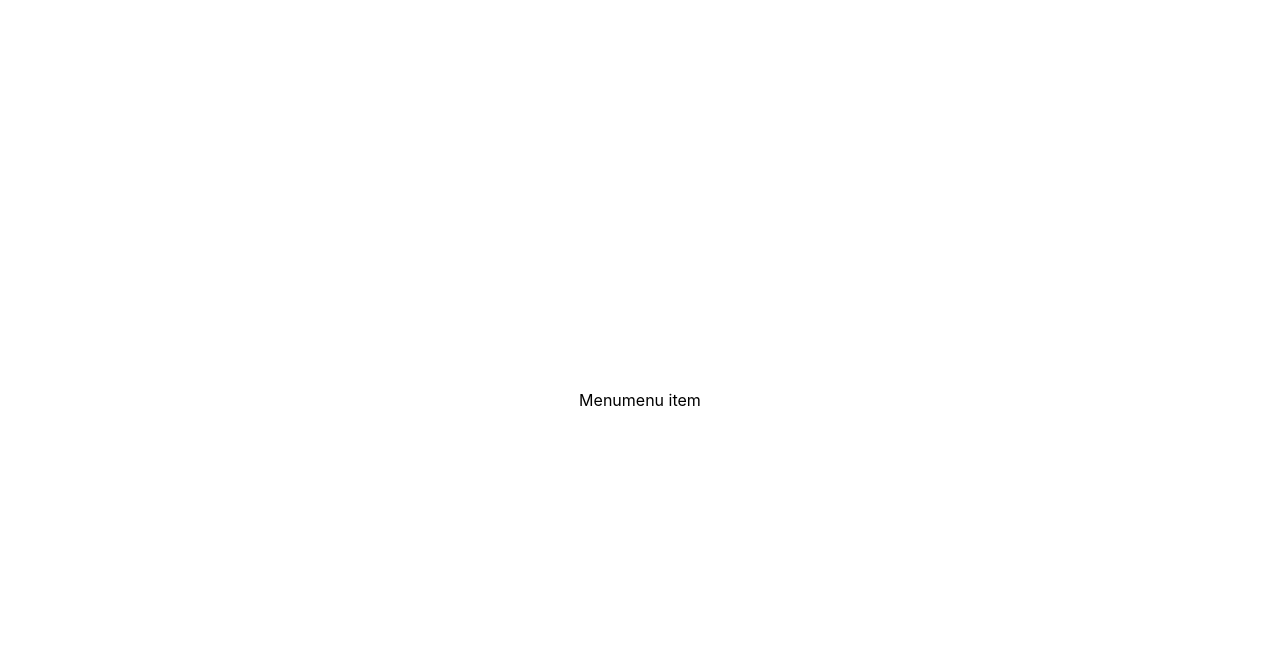
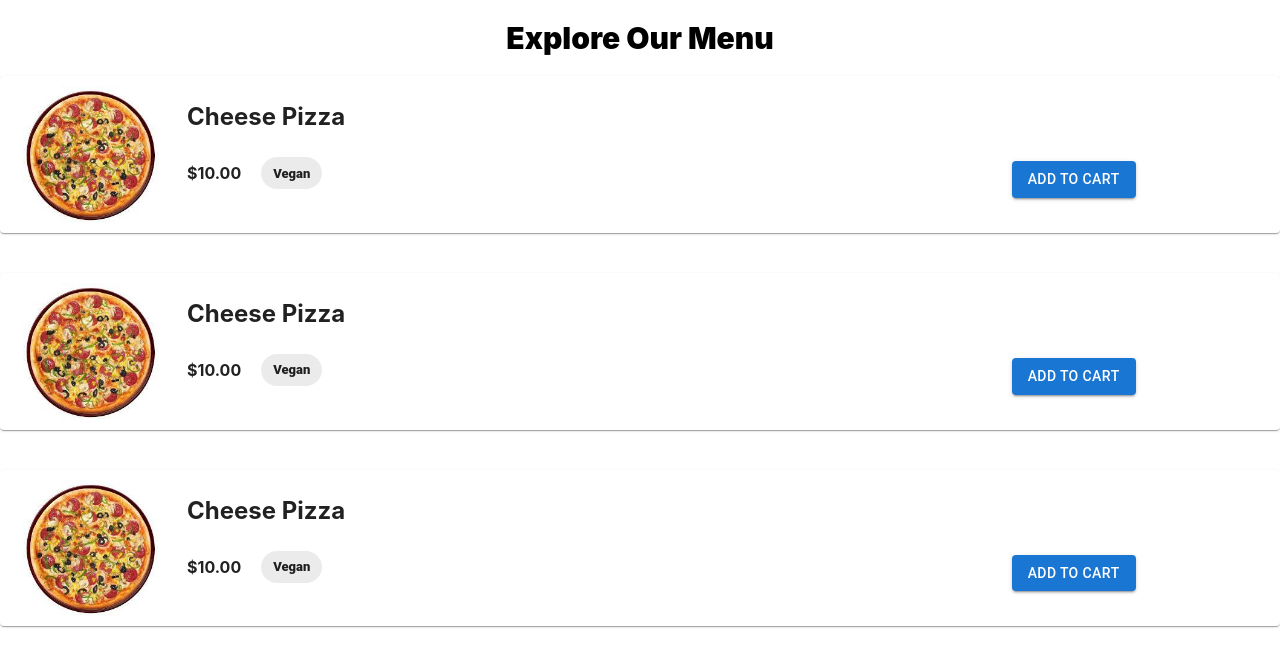
Before and after one commit to yusuf-delvi/dinein-ineuron-hackathon, a Next.js app: page /menu in a window 1280 px wide. Shown: the top 666 px of the page. Built offline with nearby package versions, Linux system fonts and the light colour scheme.

Commit message:
Menu List Page

```diff
--- a/pages/menu.js
+++ b/pages/menu.js
@@ -1,16 +1,43 @@
 import React from 'react';
+import Card from '@mui/material/Card';
+import Chip from '@mui/material/Chip';
+import styles from '../styles/Menu.module.css';
+import Button from '@mui/material/Button';
 
 const MenuItem = () => {
-	return <div>menu item</div>;
+	return <div sx={{ marginTop: '30px' }} >
+		<Card className={styles.menuItemContainer}>
+			<div className={styles.menuItemsimg}>
+			<img src='/pizza.jpg'>
+			</img>
+			</div>
+
+			<div className={styles.menuItemsmain}>
+				<h1>
+					Cheese Pizza
+				</h1>
+				<div className={styles.menuItemssub}>
+					<h3 >$10.00</h3>
+					<Chip sx={{marginLeft:"20px"}} label="Vegan"></Chip>
+				</div>
+			</div>
+
+			<div className={styles.menuItemBtnContainer}>
+			<Button variant="contained">Add to Cart</Button>
+			</div>
+
+		</Card>
+	</div>;
 };
 
 const Menu = () => {
 	return (
-		<>
-			<div>Menu</div>
-
+		<div className={styles.menuContainer}>
+			<div>Explore Our Menu</div>
 			<MenuItem />
-		</>
+			<MenuItem />
+			<MenuItem />
+		</div>
 	);
 };
 
--- /dev/null
+++ b/styles/Menu.module.css
@@ -0,0 +1,63 @@
+.menuContainer {
+    /* height: 100%; */
+    margin: 20px;
+    font-size: 30px;
+    font-weight: 900;
+    width: 100vw;
+    display: flex;
+    flex-direction: column;
+    justify-content: center;
+    align-items: center;
+}
+
+.menuItemContainer {
+    display: flex;
+    flex-direction: row;
+    width: 100vw;
+    /* height: 10%; */
+    padding: 10px 15px;
+    margin: 20px;
+}
+
+.menuItemsimg {
+    display: flex;
+    flex-direction: column;
+    align-items: center;
+    justify-content: center;
+}
+
+.menuItemsmain {
+    height: 10%;
+    display: flex;
+    width: 100%;
+    flex-direction: column;
+}
+
+.menuItemssub {
+    display: flex;
+    flex-direction: row;
+    align-items: center;
+    margin-left: 20px;
+}
+
+.menuItemContainer img {
+    width: 90%;
+    /* height: 100%; */
+}
+
+.menuItemContainer h1 {
+    margin-left: 20px;
+    font-size: 1.5rem;
+    font-weight: bold;
+}
+
+.menuItemBtnContainer {
+    display: flex;
+    align-items: end;
+    width: 30%;
+
+    margin-bottom: 25px;
+}
+.menuItemssub h3{
+    font-size: medium;
+}
--- a/styles/globals.css
+++ b/styles/globals.css
@@ -4,10 +4,8 @@ body {
 	margin: 0;
 	font-family: -apple-system, BlinkMacSystemFont, Segoe UI, Roboto, Oxygen,
 		Ubuntu, Cantarell, Fira Sans, Droid Sans, Helvetica Neue, sans-serif;
-	height: 100vh;
 }
 #__next {
-	height: 100vh;
 	display: flex;
 	justify-content: center;
 	align-items: center;
```
Also changed, not shown: public/pizza.jpg (added).
